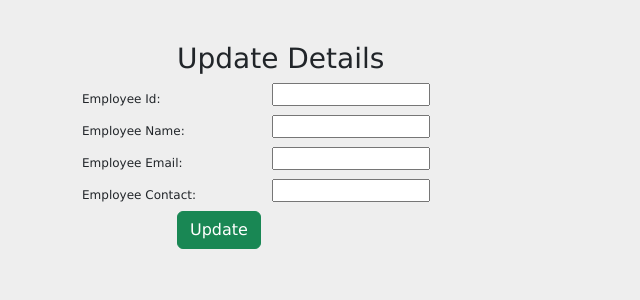
After one commit to Danuragtiwari/CRUD, a Django app: template templates/hometoedit.html in a window 1280 px wide. The commit adds this page. Shown: the top 300 px of the page, without its empty margins (0-640 px from the left). Run offline with Django 3.2, Linux system fonts and the light colour scheme; the template is opened without the code that fills it, so the values that code supplies are empty.

Commit message:
6th commit

```diff
--- a/app1/forms.py
+++ b/app1/forms.py
@@ -3,4 +3,4 @@ from .models import Student
 class StudentForm(forms.ModelForm):
     class Meta:
         model=Student
-        field='__all__'
+        fields='__all__'
--- a/app1/urls.py
+++ b/app1/urls.py
@@ -3,7 +3,9 @@ from django.urls import path,include
 from .views import *
 urlpatterns = [
     # path('admin/', admin.site.urls),
-    path('',add,name='add'),
-    path('/home',home,name='home')
+    path('',app,name='app'),
+    path('index/',index,name='index'),#index=emp
+    path('home/',home,name='home')#home=show
+    # path('/add',update,name='update')
     # path('/home',home)
 ]
--- /dev/null
+++ b/templates/hometoedit.html
@@ -0,0 +1,60 @@
+<!DOCTYPE html>
+<html lang="en">
+<head>
+    <meta charset="UTF-8">
+    <link href="https://cdn.jsdelivr.net/npm/bootstrap@5.2.0-beta1/dist/css/bootstrap.min.css" rel="stylesheet" integrity="sha384-0evHe/X+R7YkIZDRvuzKMRqM+OrBnVFBL6DOitfPri4tjfHxaWutUpFmBp4vmVor" crossorigin="anonymous">
+
+    <title>Edit</title>
+    {% comment %} {% load staticfiles %}
+    <link rel="stylesheet" href="{% static 'css/style.css' %}"/>   {% endcomment %}
+</head>
+<style>
+  body{font:12px/1.4 Verdana,Arial;background:#eee;height:100%;margin:25px 0;padding:0}h1{font:24px Georgia,Verdana;margin:0}h2{font-size:12px;font-weight:400;font-style:italic;margin:0 0 20px}p{margin-top:0}ul{margin:0;padding-left:20px}#testdiv{width:600px;margin:0 auto;border:1px solid #ccc;padding:20px 25px;background:#fff}#tinybox{position:absolute;display:none;padding:10px;background:#fff url(images/preload.gif) no-repeat 50% 50%;border:10px solid #e3e3e3;z-index:2000}#tinymask{position:absolute;display:none;top:0;left:0;height:100%;width:100%;background:#000;z-index:1500}#tinycontent{background:#fff}.button{font:14px Georgia,Verdana;margin-bottom:10px;padding:8px 10px 9px;border:1px solid #ccc;background:#eee;cursor:pointer}.button:hover{border:1px solid #bbb;background:#e3e3e3}
+</style>
+<body>
+<form method="POST" class="post-form" action="/update/{{employee.id}}">
+        {% csrf_token %}
+    <div class="container">
+<br>
+    <div class="form-group row">
+    <label class="col-sm-1 col-form-label"></label>
+    <div class="col-sm-4">
+    <h3>Update Details</h3>
+    </div>
+  </div>
+    <div class="form-group row">
+    <label class="col-sm-2 col-form-label">Employee Id:</label>
+    <div class="col-sm-4">
+        <input type="text" name="eid" id="id_eid" required maxlength="20" value="{{ employee.eid }}"/>
+    </div>
+  </div>
+  <div class="form-group row">
+    <label class="col-sm-2 col-form-label">Employee Name:</label>
+    <div class="col-sm-4">
+        <input type="text" name="ename" id="id_ename" required maxlength="100" value="{{ employee.ename }}" />
+    </div>
+  </div>
+    <div class="form-group row">
+    <label class="col-sm-2 col-form-label">Employee Email:</label>
+    <div class="col-sm-4">
+        <input type="email" name="eemail" id="id_eemail" required maxlength="254" value="{{ employee.eemail }}" />
+    </div>
+  </div>
+    <div class="form-group row">
+    <label class="col-sm-2 col-form-label">Employee Contact:</label>
+    <div class="col-sm-4">
+        <input type="text" name="econtact" id="id_econtact" required maxlength="15" value="{{ employee.econtact }}" />
+    </div>
+  </div>
+    <div class="form-group row">
+    <label class="col-sm-1 col-form-label"></label>
+    <div class="col-sm-4">
+    <button type="submit" class="btn btn-success">Update</button>
+    </div>
+  </div>
+    </div>
+</form>
+<script src="https://cdn.jsdelivr.net/npm/bootstrap@5.2.0-beta1/dist/js/bootstrap.bundle.min.js" integrity="sha384-pprn3073KE6tl6bjs2QrFaJGz5/SUsLqktiwsUTF55Jfv3qYSDhgCecCxMW52nD2" crossorigin="anonymous"></script>
+
+</body>
+</html>
--- a/templates/hometohome.html
+++ b/templates/hometohome.html
@@ -6,9 +6,12 @@
     <meta name="viewport" content="width=device-width, initial-scale=1">
     <link href="https://cdn.jsdelivr.net/npm/bootstrap@5.2.0-beta1/dist/css/bootstrap.min.css" rel="stylesheet" integrity="sha384-0evHe/X+R7YkIZDRvuzKMRqM+OrBnVFBL6DOitfPri4tjfHxaWutUpFmBp4vmVor" crossorigin="anonymous">
     <title>Home</title>
+    <style>
+      body{font:12px/1.4 Verdana,Arial;background:#eee;height:100%;margin:25px 0;padding:0}h1{font:24px Georgia,Verdana;margin:0}h2{font-size:12px;font-weight:400;font-style:italic;margin:0 0 20px}p{margin-top:0}ul{margin:0;padding-left:20px}#testdiv{width:600px;margin:0 auto;border:1px solid #ccc;padding:20px 25px;background:#fff}#tinybox{position:absolute;display:none;padding:10px;background:#fff url(images/preload.gif) no-repeat 50% 50%;border:10px solid #e3e3e3;z-index:2000}#tinymask{position:absolute;display:none;top:0;left:0;height:100%;width:100%;background:#000;z-index:1500}#tinycontent{background:#fff}.button{font:14px Georgia,Verdana;margin-bottom:10px;padding:8px 10px 9px;border:1px solid #ccc;background:#eee;cursor:pointer}.button:hover{border:1px solid #bbb;background:#e3e3e3}
+    </style>
 </head>
 <body>
-    <form method="POST" class="post-form" action="/add">
+    <form method="POST" class="post-form" action="/index">
         {% csrf_token %}
         <div class="container">
             <br>
--- a/templates/hometoshow.html
+++ b/templates/hometoshow.html
@@ -6,6 +6,9 @@
     <meta name="viewport" content="width=device-width, initial-scale=1">
     <link href="https://cdn.jsdelivr.net/npm/bootstrap@5.2.0-beta1/dist/css/bootstrap.min.css" rel="stylesheet" integrity="sha384-0evHe/X+R7YkIZDRvuzKMRqM+OrBnVFBL6DOitfPri4tjfHxaWutUpFmBp4vmVor" crossorigin="anonymous">
     <title>SHOW</title>
+    <style>
+        body{font:12px/1.4 Verdana,Arial;background:#eee;height:100%;margin:25px 0;padding:0}h1{font:24px Georgia,Verdana;margin:0}h2{font-size:12px;font-weight:400;font-style:italic;margin:0 0 20px}p{margin-top:0}ul{margin:0;padding-left:20px}#testdiv{width:600px;margin:0 auto;border:1px solid #ccc;padding:20px 25px;background:#fff}#tinybox{position:absolute;display:none;padding:10px;background:#fff url(images/preload.gif) no-repeat 50% 50%;border:10px solid #e3e3e3;z-index:2000}#tinymask{position:absolute;display:none;top:0;left:0;height:100%;width:100%;background:#000;z-index:1500}#tinycontent{background:#fff}.button{font:14px Georgia,Verdana;margin-bottom:10px;padding:8px 10px 9px;border:1px solid #ccc;background:#eee;cursor:pointer}.button:hover{border:1px solid #bbb;background:#e3e3e3}
+      </style>
 </head>
 <body>
 
@@ -40,5 +43,6 @@
 
 
 <script src="https://cdn.jsdelivr.net/npm/bootstrap@5.2.0-beta1/dist/js/bootstrap.bundle.min.js" integrity="sha384-pprn3073KE6tl6bjs2QrFaJGz5/SUsLqktiwsUTF55Jfv3qYSDhgCecCxMW52nD2" crossorigin="anonymous"></script>
+
 </body>
 </html>
```
Also changed, not shown: app1/views.py (+7 -4 lines), db.sqlite3.
